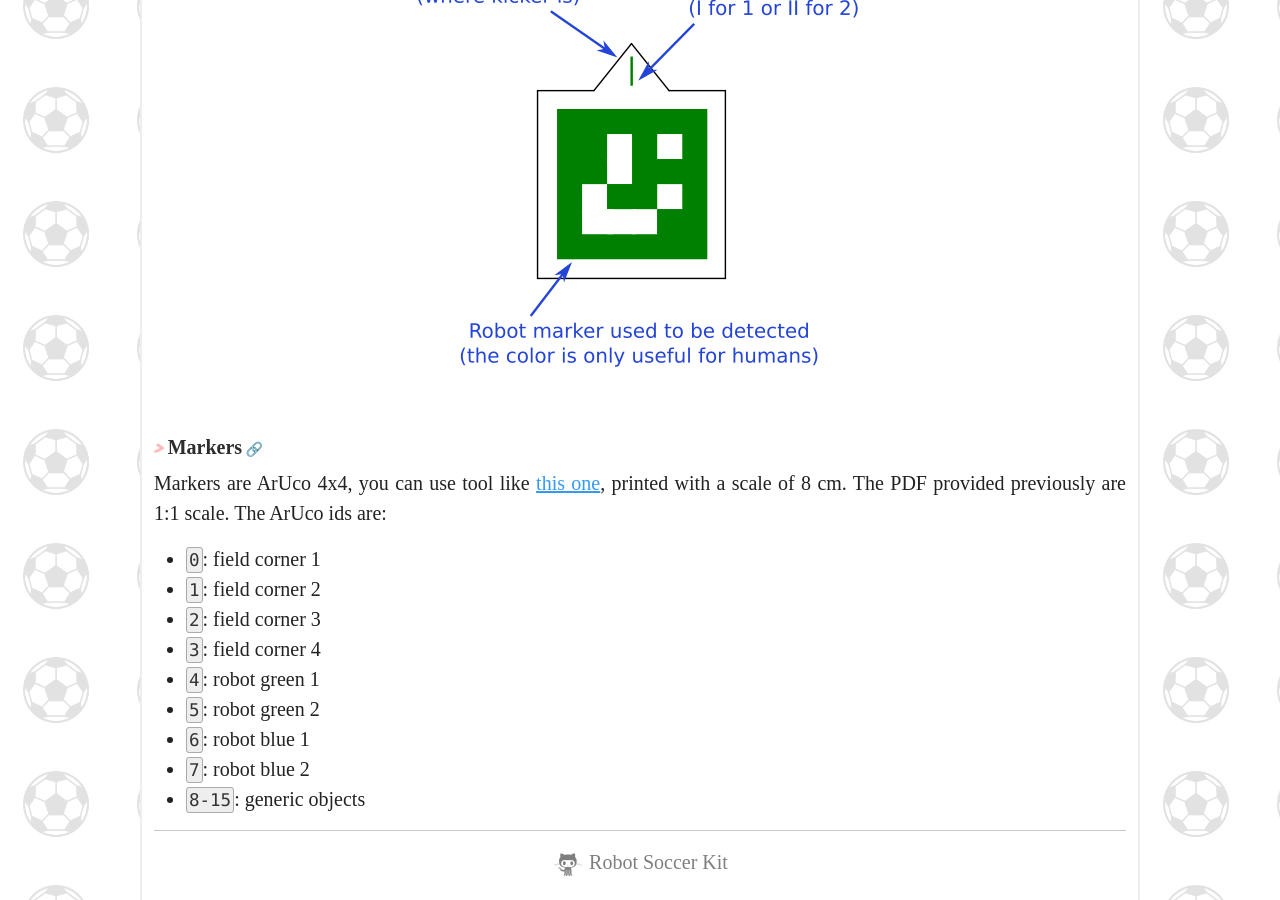
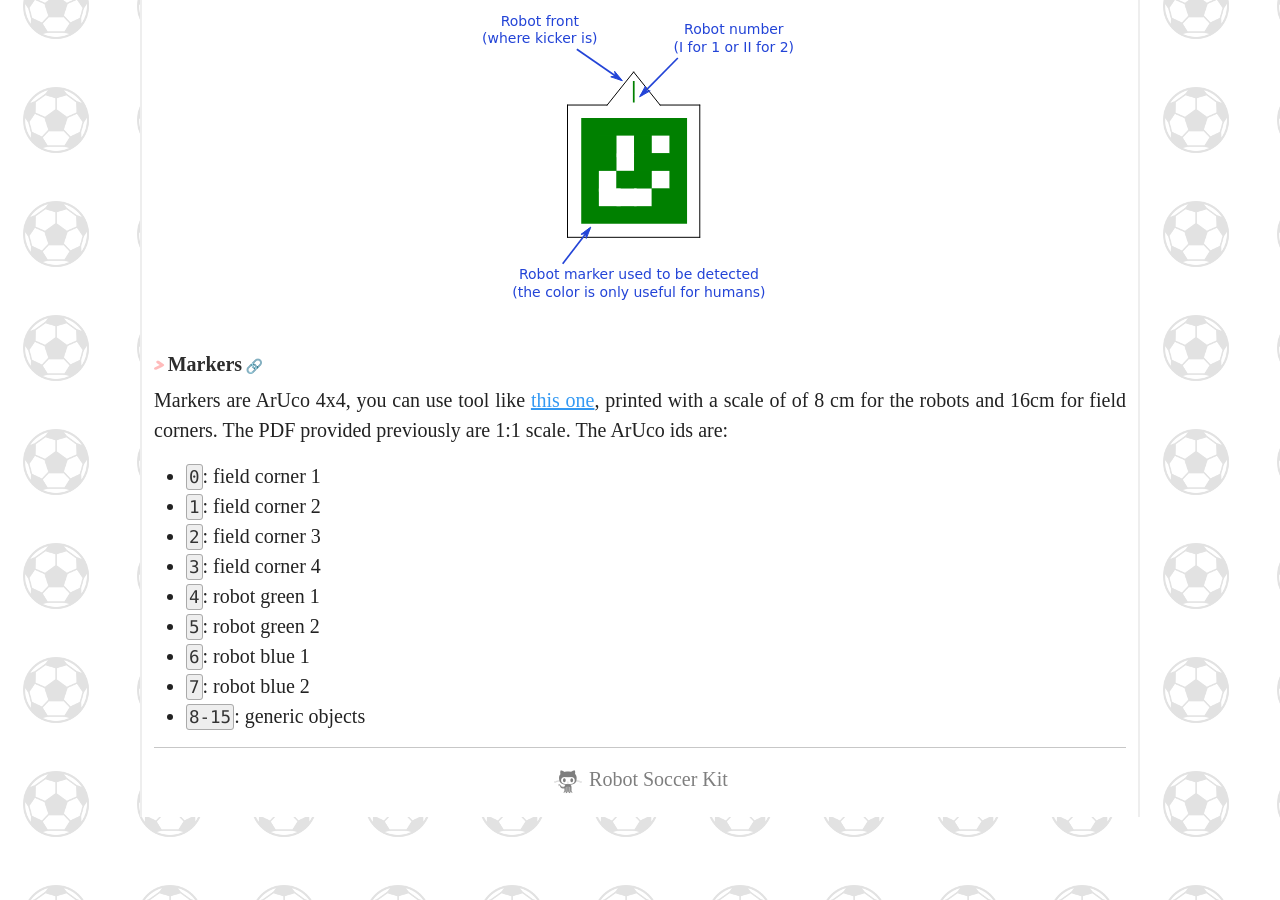
Before and after one commit to robot-soccer-kit/robot-soccer-kit.github.io, a Jekyll site: the page built from coordinates-field-markers.md, in a window 1280 px wide and 900 px high, scrolled down 1192 px. Built offline with Jekyll 4.4.1, drawn with Linux system fonts in a browser that asks for light colours; some web fonts are replaced; some of the changed text lies outside the part shown.

Commit message:
Updating field markers

```diff
--- a/coordinates-field-markers.md
+++ b/coordinates-field-markers.md
@@ -8,7 +8,11 @@
 ## PDFs
 
 * [Full field (PDF)](https://raw.githubusercontent.com/robot-soccer-kit/robot-soccer-kit/master/docs/field.pdf)
-* [Field corner markers (PDF)](https://raw.githubusercontent.com/robot-soccer-kit/robot-soccer-kit/master/docs/field-markers.pdf)
+* Field markers:
+    * [Marker 1 (PDF)](https://raw.githubusercontent.com/robot-soccer-kit/robot-soccer-kit/master/docs/field-marker-1.pdf)
+    * [Marker 2 (PDF)](https://raw.githubusercontent.com/robot-soccer-kit/robot-soccer-kit/master/docs/field-marker-2.pdf)
+    * [Marker 3 (PDF)](https://raw.githubusercontent.com/robot-soccer-kit/robot-soccer-kit/master/docs/field-marker-3.pdf)
+    * [Marker 4 (PDF)](https://raw.githubusercontent.com/robot-soccer-kit/robot-soccer-kit/master/docs/field-marker-4.pdf)
 * [Green team markers (PDF)](https://raw.githubusercontent.com/robot-soccer-kit/robot-soccer-kit/master/docs/green-markers.pdf)
 * [Blue team markers (PDF)](https://raw.githubusercontent.com/robot-soccer-kit/robot-soccer-kit/master/docs/blue-markers.pdf)
 
@@ -17,7 +21,7 @@
 The field coordinates are the following:
 
 <div class="text-center">
-    <img src="/assets/imgs/field-frame.png" />
+    <img width="350" src="/assets/imgs/field-frame.svg" />
 </div>
 
 The frame's origin is the middle of the field, and robots orientation are angle formed by
@@ -31,13 +35,13 @@
 place them on the robots:
 
 <div class="text-center">
-    <img src="/assets/imgs/robots-markers-explain.png" />
+    <img width="350" class="responsive" src="/assets/imgs/robot-markers-explain.svg" />
 </div>
 
 ## Markers
 
 Markers are ArUco 4x4, you can use tool like [this one](https://chev.me/arucogen/), printed with a scale
-of 8 cm. The PDF provided previously are 1:1 scale. The ArUco ids are:
+of of 8 cm for the robots and 16cm for field corners. The PDF provided previously are 1:1 scale. The ArUco ids are:
 
 * `0`: field corner 1
 * `1`: field corner 2
```
Also changed, not shown: assets/imgs/field-frame.svg (added), assets/imgs/robot-markers-explain.svg (added).
